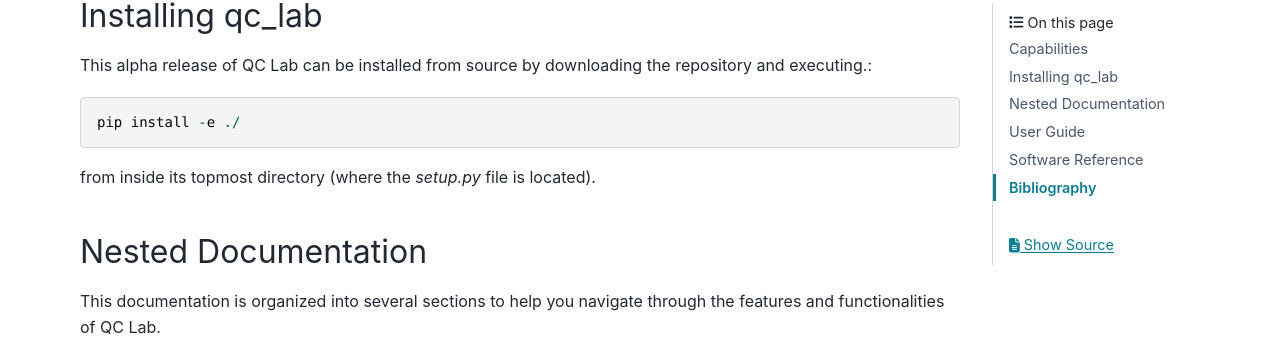
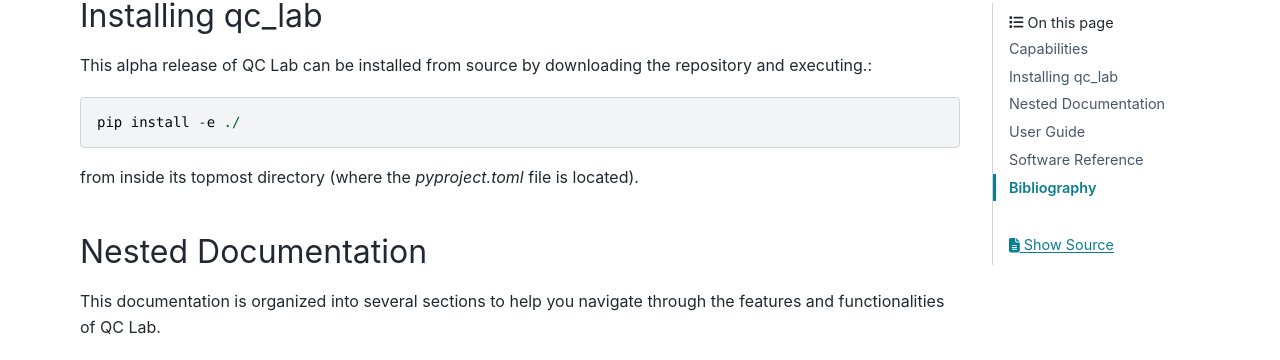
Before and after one commit to tempelaar-team/qc_lab, a Sphinx documentation site: the page built from docs/index.rst, in a window 1280 px wide and 900 px high, scrolled down 877 px. Shown: the part 93-453 px from the top of the window. Built offline with Sphinx 7.4.7 and the PyData theme 0.15.4, drawn with Linux system fonts in a browser that asks for light colours; pages that are not in the unit, such as notebooks, are missing from menus.

Commit message:
Update installation references

```diff
--- a/README.rst
+++ b/README.rst
@@ -42,7 +42,7 @@ This alpha release of QC Lab can be installed from source by downloading the rep
 
    pip install -e ./
 
-from inside its topmost directory (where the `setup.py` file is located).
+from inside its topmost directory (where the `pyproject.toml` file is located).
 
 
 
--- a/docs/index.rst
+++ b/docs/index.rst
@@ -37,7 +37,7 @@ This alpha release of QC Lab can be installed from source by downloading the rep
 
    pip install -e ./
 
-from inside its topmost directory (where the `setup.py` file is located).
+from inside its topmost directory (where the `pyproject.toml` file is located).
 
 
 Nested Documentation
--- a/docs/nested_docs/install.rst
+++ b/docs/nested_docs/install.rst
@@ -68,7 +68,7 @@ Navigate into the QC Lab source directory and install via pip:
 
 This command will:
 
-- Read the `setup.py` in the source directory.
+- Read the `pyproject.toml` in the source directory.
 - Install QC Lab and any required dependencies into your active Python environment.
 
 If you wish to install in “editable” (development) mode so that changes in the source tree are immediately available, run:
```
